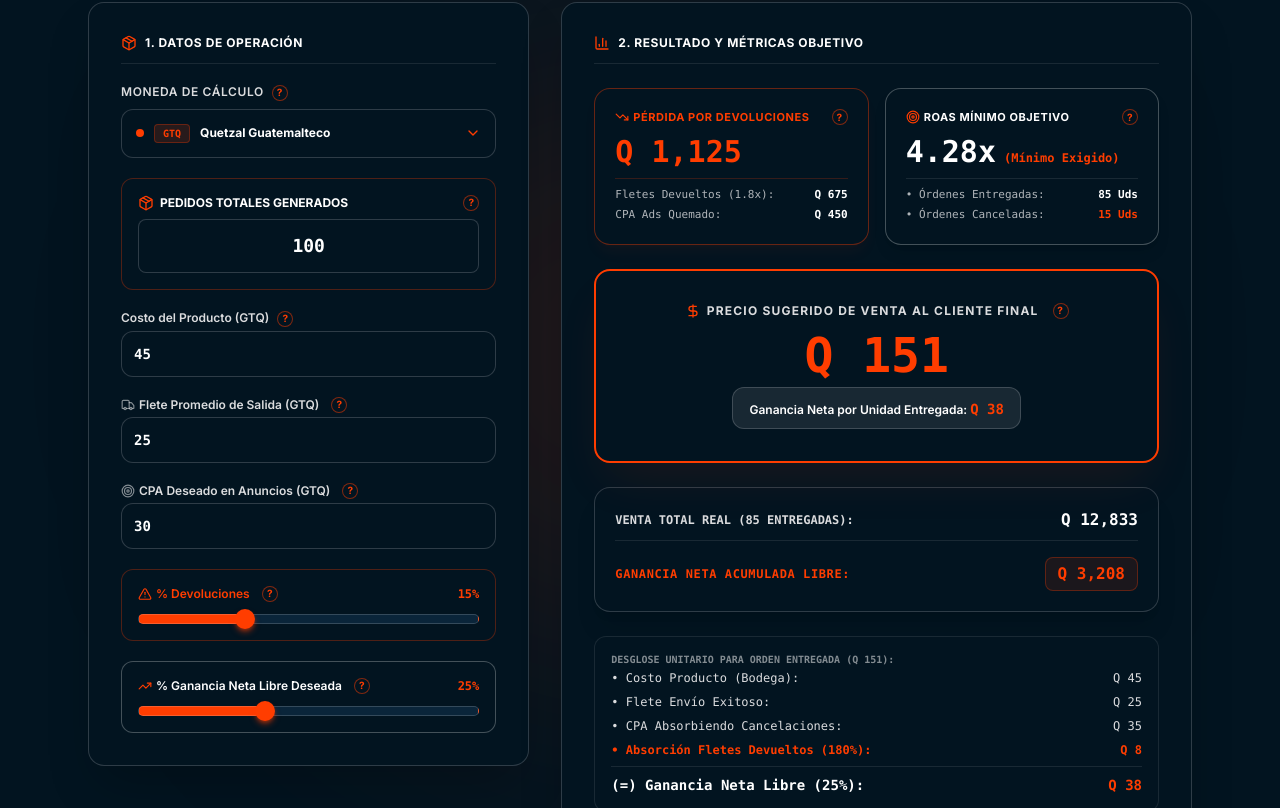
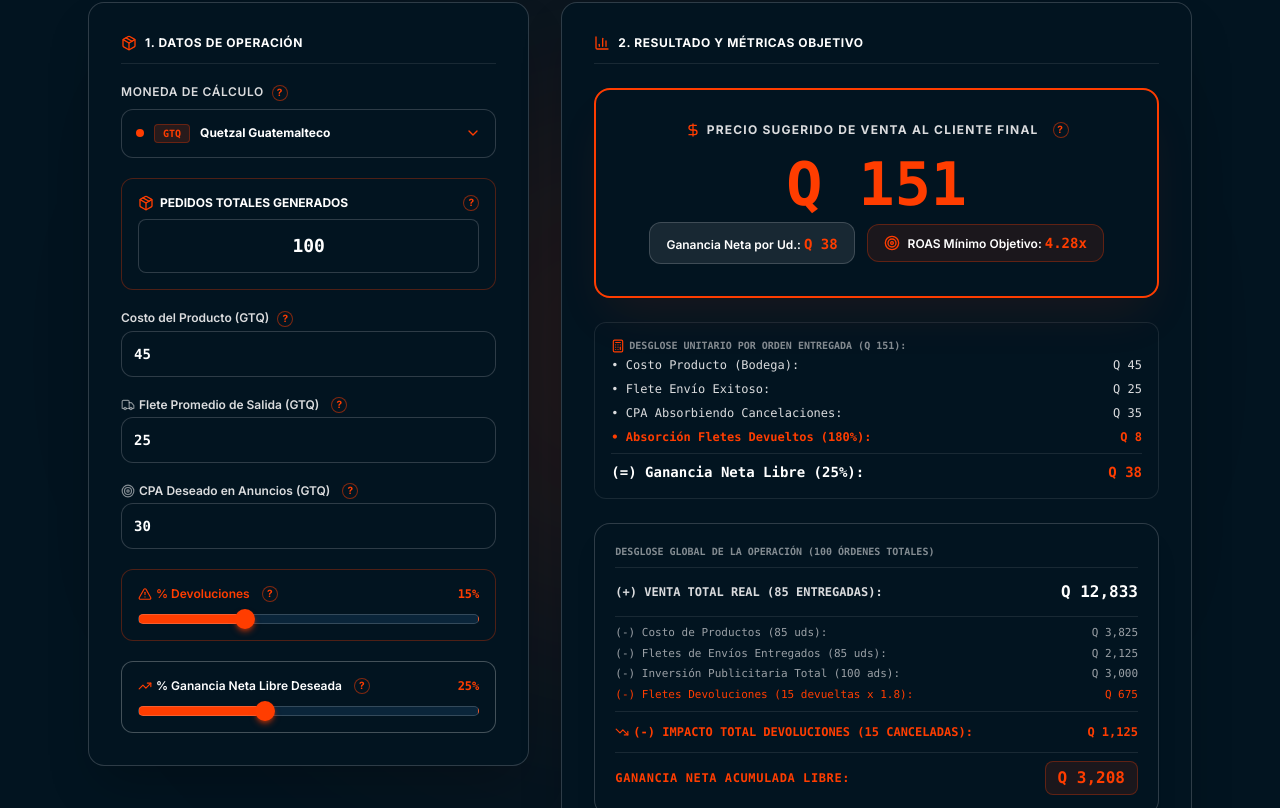
Before and after one commit to jleonardo9037/landing-vulkanexus, a Next.js app: page / in a window 1280 px wide. Shown: the part 2992-3800 px from the top of the page. Built offline with nearby package versions, Linux system fonts and the light colour scheme.

Commit message:
Update print statement from 'Hello' to 'Goodbye'

```diff
--- a/app/landing/calculadora.tsx
+++ b/app/landing/calculadora.tsx
@@ -14,7 +14,8 @@ import {
   ShieldAlert,
   Zap,
   TrendingDown,
-  DollarSign
+  DollarSign,
+  Calculator
 } from 'lucide-react';
 
 interface MonedaConfig {
@@ -226,7 +227,7 @@ export default function CalculadoraDropshipper() {
   const formatoMoneda = (monto: number) =>
     formatearMonedaLocal(monto, monedaSeleccionada);
 
-  // CÁLCULOS FINANCIEROS Y DE ABSORCIÓN DE PÉRDIDAS
+  // CÁLCULOS FINANCIEROS
   const metricasDropshipper = useMemo(() => {
     const totalGenerados = Math.max(1, Number(dropUnidades) || 1);
     const cProducto = Math.max(0, Number(dropCostoProducto) || 0);
@@ -238,11 +239,16 @@ export default function CalculadoraDropshipper() {
     const udsDevueltas = totalGenerados * pctDev;
     const udsEntregadas = totalGenerados - udsDevueltas;
 
-    const costoDevolucionPorPaquete = fIda * 1.8;
-    const costoTotalFletesDevueltos = udsDevueltas * costoDevolucionPorPaquete;
-    const cpaTotalPerdidoDevoluciones = udsDevueltas * cpaPorPedido;
+    // Desglose Unitario de Devolución
+    const fleteDevolucionUnidad = fIda * 1.8;
+    const cpaPerdidoUnidad = cpaPorPedido;
+
+    // Desglose Global de Devolución
+    const costoTotalFletesDevueltos = udsDevueltas * fleteDevolucionUnidad;
+    const cpaTotalPerdidoDevoluciones = udsDevueltas * cpaPerdidoUnidad;
     const perdidaTotalDevoluciones = costoTotalFletesDevueltos + cpaTotalPerdidoDevoluciones;
 
+    // Absorción
     const gastoTotalAds = totalGenerados * cpaPorPedido;
     const cpaEfectivoPorEntregado = udsEntregadas > 0 ? (gastoTotalAds / udsEntregadas) : 0;
     const castigoFletesUnitarioEfectivo = udsEntregadas > 0 ? (costoTotalFletesDevueltos / udsEntregadas) : 0;
@@ -258,12 +264,15 @@ export default function CalculadoraDropshipper() {
 
     const roasObjetivoReal = cpaEfectivoPorEntregado > 0 ? (precioVentaSugeridoFinal / cpaEfectivoPorEntregado) : 0;
 
+    // Métricas Globales Operaciones
+    const costoTotalProductosEntregados = cProducto * udsEntregadas;
+    const costoTotalFletesEntregados = fIda * udsEntregadas;
+
     return {
       qtyTotal: totalGenerados,
       qtyEntregadas: Math.round(udsEntregadas),
       qtyDevueltas: Math.round(udsDevueltas),
       fleteIda: fIda,
-      cpaPorPedido,
       cpaEfectivoPorEntregado,
       castigoFletesUnitarioEfectivo,
       costoTotalFletesDevueltos,
@@ -273,7 +282,10 @@ export default function CalculadoraDropshipper() {
       gananciaNetaUnidad,
       ventaTotalProyectada,
       gananciaNetaTotal,
-      roasObjetivoReal
+      roasObjetivoReal,
+      costoTotalProductosEntregados,
+      costoTotalFletesEntregados,
+      gastoTotalAds
     };
   }, [dropUnidades, dropCostoProducto, dropFletePromedio, dropCpaAds, dropTasaDevolucion, dropMargenDeseado]);
 
@@ -470,87 +482,11 @@ export default function CalculadoraDropshipper() {
               2. Resultado y Métricas Objetivo
             </span>
 
-            {/* TARJETAS SECUNDARIAS ANIMADAS */}
-            <div className="grid grid-cols-1 sm:grid-cols-2 gap-4">
-
-              {/* TARJETA 1: PÉRDIDA POR CANCELACIONES */}
+            {/* TARJETA PRINCIPAL: PRECIO SUGERIDO (CON ROAS MÍNIMO INTEGRADO) */}
             <motion.div
-                whileHover={{ y: -4, scale: 1.01 }}
+              whileHover={{ scale: 1.01 }}
               transition={{ type: "spring", stiffness: 300, damping: 20 }}
-                className="bg-[#021420] p-5 rounded-2xl border border-[#FF3D00]/40 flex flex-col justify-between space-y-2 shadow-lg shadow-[#FF3D00]/5 hover:shadow-[#FF3D00]/20 hover:border-[#FF3D00] transition-colors duration-300 cursor-pointer"
-              >
-                <span className="text-[11px] text-[#FF3D00] font-bold uppercase tracking-wider flex items-center justify-between">
-                  <span className="flex items-center gap-1">
-                    <TrendingDown className="w-3.5 h-3.5" />
-                    Pérdida por Devoluciones
-                  </span>
-                  <Tooltip contenido="Dinero invertido en fletes no cobrados y pauta publicitaria quemada por pedidos cancelados." />
-                </span>
-
-                <span className="text-2xl sm:text-3xl font-black font-mono text-[#FF3D00]">
-                  <AnimatedNumber
-                    value={metricasDropshipper.perdidaTotalDevoluciones}
-                    formatter={(v) => formatoMoneda(v)}
-                  />
-                </span>
-
-                <div className="border-t border-[#FF3D00]/20 pt-2 space-y-1 text-[11px] font-mono text-[#DBDCDE]/80">
-                  <div className="flex justify-between">
-                    <span>Fletes Devueltos (1.8x):</span>
-                    <span className="text-white font-bold">{formatoMoneda(metricasDropshipper.costoTotalFletesDevueltos)}</span>
-                  </div>
-                  <div className="flex justify-between">
-                    <span>CPA Ads Quemado:</span>
-                    <span className="text-white font-bold">{formatoMoneda(metricasDropshipper.cpaTotalPerdidoDevoluciones)}</span>
-                  </div>
-                </div>
-              </motion.div>
-
-              {/* TARJETA 2: ROAS OBJETIVO */}
-              <motion.div
-                whileHover={{ y: -4, scale: 1.01 }}
-                transition={{ type: "spring", stiffness: 300, damping: 20 }}
-                className="bg-[#021420] p-5 rounded-2xl border border-[#DBDCDE]/30 flex flex-col justify-between space-y-2 shadow-lg hover:border-[#FF3D00]/50 hover:shadow-[#FF3D00]/10 transition-colors duration-300 cursor-pointer"
-              >
-                <span className="text-[11px] text-white font-bold uppercase tracking-wider flex items-center justify-between">
-                  <span className="flex items-center gap-1">
-                    <Target className="w-3.5 h-3.5 text-[#FF3D00]" />
-                    ROAS Mínimo Objetivo
-                  </span>
-                  <Tooltip contenido="Relación Mínima en Anuncios para no perder dinero y mantener el margen deseado." />
-                </span>
-
-                <div className="flex items-baseline gap-2">
-                  <span className="text-2xl sm:text-3xl font-black font-mono text-white">
-                    <AnimatedNumber
-                      value={metricasDropshipper.roasObjetivoReal}
-                      formatter={(v) => `${v.toFixed(2)}x`}
-                    />
-                  </span>
-                  <span className="text-xs text-[#FF3D00] font-bold font-mono">
-                    (Mínimo Exigido)
-                  </span>
-                </div>
-
-                <div className="border-t border-[#DBDCDE]/10 pt-2 text-[11px] font-mono text-[#DBDCDE]/80 space-y-1">
-                  <div className="flex justify-between">
-                    <span>• Órdenes Entregadas:</span>
-                    <span className="text-white font-bold">{metricasDropshipper.qtyEntregadas} Uds</span>
-                  </div>
-                  <div className="flex justify-between">
-                    <span>• Órdenes Canceladas:</span>
-                    <span className="text-[#FF3D00] font-bold">{metricasDropshipper.qtyDevueltas} Uds</span>
-                  </div>
-                </div>
-              </motion.div>
-
-            </div>
-
-            {/* TARJETA 3: PRECIO SUGERIDO DESTACADO ANIMADO */}
-            <motion.div
-              whileHover={{ scale: 1.015 }}
-              transition={{ type: "spring", stiffness: 300, damping: 20 }}
-              className="bg-[#021420] p-6 sm:p-8 rounded-2xl border-2 border-[#FF3D00] text-center space-y-3 shadow-2xl shadow-[#FF3D00]/10 hover:shadow-[#FF3D00]/25 transition-all duration-300 cursor-pointer relative overflow-hidden"
+              className="bg-[#021420] p-6 sm:p-8 rounded-2xl border-2 border-[#FF3D00] text-center space-y-4 shadow-2xl shadow-[#FF3D00]/10 hover:shadow-[#FF3D00]/25 transition-all duration-300 cursor-pointer relative overflow-hidden"
             >
               <span className="text-xs font-bold text-[#DBDCDE] uppercase tracking-widest block flex items-center justify-center gap-1.5">
                 <DollarSign className="w-4 h-4 text-[#FF3D00]" />
@@ -558,16 +494,17 @@ export default function CalculadoraDropshipper() {
                 <Tooltip contenido="Precio recomendado para proteger tu margen neto absorbiendo cancelaciones y pauta total." />
               </span>
 
-              <span className="text-3xl sm:text-5xl font-black font-mono text-[#FF3D00] block my-2">
+              <span className="text-4xl sm:text-6xl font-black font-mono text-[#FF3D00] block my-2">
                 <AnimatedNumber
                   value={metricasDropshipper.precioVentaSugeridoFinal}
                   formatter={(v) => formatoMoneda(v)}
                 />
               </span>
 
-              <div className="bg-[#DBDCDE]/10 inline-block px-4 py-2 rounded-xl border border-[#DBDCDE]/20">
+              <div className="flex flex-wrap items-center justify-center gap-3">
+                <div className="bg-[#DBDCDE]/10 px-4 py-2 rounded-xl border border-[#DBDCDE]/20">
                   <span className="text-xs text-white font-semibold">
-                  Ganancia Neta por Unidad Entregada:{" "}
+                    Ganancia Neta por Ud.:{" "}
                     <span className="text-[#FF3D00] font-mono font-bold text-sm">
                       <AnimatedNumber
                         value={metricasDropshipper.gananciaNetaUnidad}
@@ -576,24 +513,28 @@ export default function CalculadoraDropshipper() {
                     </span>
                   </span>
                 </div>
+
+                {/* ROAS MÍNIMO INTEGRADO */}
+                <div className="bg-[#FF3D00]/10 px-4 py-2 rounded-xl border border-[#FF3D00]/30 flex items-center gap-2">
+                  <Target className="w-4 h-4 text-[#FF3D00]" />
+                  <span className="text-xs text-white font-semibold">
+                    ROAS Mínimo Objetivo:{" "}
+                    <span className="text-[#FF3D00] font-mono font-bold text-sm">
+                      <AnimatedNumber
+                        value={metricasDropshipper.roasObjetivoReal}
+                        formatter={(v) => `${v.toFixed(2)}x`}
+                      />
+                    </span>
+                  </span>
+                </div>
+              </div>
             </motion.div>
 
-            {/* TOTALES ACUMULADOS */}
-            <div className="bg-[#021420] border border-[#DBDCDE]/20 p-5 rounded-2xl space-y-3 font-mono shadow-xl">
-              <div className="flex justify-between items-center text-xs border-b border-[#DBDCDE]/10 pb-2">
-                <span className="text-[#DBDCDE] uppercase font-bold">Venta Total Real ({metricasDropshipper.qtyEntregadas} entregadas):</span>
-                <span className="text-white font-black text-base">{formatoMoneda(metricasDropshipper.ventaTotalProyectada)}</span>
-              </div>
-              <div className="flex justify-between items-center text-xs pt-1">
-                <span className="text-[#FF3D00] uppercase font-extrabold tracking-wider">Ganancia Neta Acumulada Libre:</span>
-                <span className="text-[#FF3D00] font-black text-base bg-[#FF3D00]/10 px-3 py-1 rounded-lg border border-[#FF3D00]/30">{formatoMoneda(metricasDropshipper.gananciaNetaTotal)}</span>
-              </div>
-            </div>
-
-            {/* DESGLOSE FINANCIERO */}
+            {/* DESGLOSE UNITARIO COMPLETO (POR ORDEN ENTREGADA) */}
             <div className="bg-[#021420] p-4 rounded-xl border border-[#DBDCDE]/10 space-y-2 text-xs font-mono">
-              <span className="text-[10px] text-[#DBDCDE]/60 font-bold uppercase block mb-1">
-                Desglose unitario para orden entregada ({formatoMoneda(metricasDropshipper.precioVentaSugeridoFinal)}):
+              <span className="text-[10px] text-[#DBDCDE]/60 font-bold uppercase block mb-1 flex items-center gap-1">
+                <Calculator className="w-3.5 h-3.5 text-[#FF3D00]" />
+                Desglose Unitario por Orden Entregada ({formatoMoneda(metricasDropshipper.precioVentaSugeridoFinal)}):
               </span>
               <div className="flex justify-between text-[#DBDCDE]">
                 <span>• Costo Producto (Bodega):</span>
@@ -617,6 +558,55 @@ export default function CalculadoraDropshipper() {
               </div>
             </div>
 
+            {/* DESGLOSE GLOBAL COMPLETO (TODA LA OPERACIÓN) */}
+            <div className="bg-[#021420] border border-[#DBDCDE]/20 p-5 rounded-2xl space-y-3 font-mono shadow-xl">
+              <span className="text-[10px] text-[#DBDCDE]/60 font-bold uppercase block border-b border-[#DBDCDE]/10 pb-2">
+                Desglose Global de la Operación ({metricasDropshipper.qtyTotal} Órdenes Totales)
+              </span>
+
+              {/* INGRESOS GLOBALES */}
+              <div className="flex justify-between items-center text-xs">
+                <span className="text-[#DBDCDE] uppercase font-bold">(+) Venta Total Real ({metricasDropshipper.qtyEntregadas} entregadas):</span>
+                <span className="text-white font-black text-base">{formatoMoneda(metricasDropshipper.ventaTotalProyectada)}</span>
+              </div>
+
+              {/* COSTOS GLOBALES */}
+              <div className="space-y-1 text-[11px] text-[#DBDCDE]/70 border-t border-b border-[#DBDCDE]/10 py-2">
+                <div className="flex justify-between">
+                  <span>(-) Costo de Productos ({metricasDropshipper.qtyEntregadas} uds):</span>
+                  <span>{formatoMoneda(metricasDropshipper.costoTotalProductosEntregados)}</span>
+                </div>
+                <div className="flex justify-between">
+                  <span>(-) Fletes de Envíos Entregados ({metricasDropshipper.qtyEntregadas} uds):</span>
+                  <span>{formatoMoneda(metricasDropshipper.costoTotalFletesEntregados)}</span>
+                </div>
+                <div className="flex justify-between">
+                  <span>(-) Inversión Publicitaria Total ({metricasDropshipper.qtyTotal} ads):</span>
+                  <span>{formatoMoneda(metricasDropshipper.gastoTotalAds)}</span>
+                </div>
+                <div className="flex justify-between text-[#FF3D00]">
+                  <span>(-) Fletes Devoluciones ({metricasDropshipper.qtyDevueltas} devueltas x 1.8):</span>
+                  <span>{formatoMoneda(metricasDropshipper.costoTotalFletesDevueltos)}</span>
+                </div>
+              </div>
+
+              {/* TOTAL PÉRDIDA Y GANANCIA NETAS */}
+              <div className="flex justify-between items-center text-xs text-[#FF3D00] font-semibold">
+                <span className="flex items-center gap-1 uppercase">
+                  <TrendingDown className="w-3.5 h-3.5" />
+                  (-) Impacto Total Devoluciones ({metricasDropshipper.qtyDevueltas} canceladas):
+                </span>
+                <span className="font-bold">{formatoMoneda(metricasDropshipper.perdidaTotalDevoluciones)}</span>
+              </div>
+
+              <div className="flex justify-between items-center text-xs pt-2 border-t border-[#DBDCDE]/10">
+                <span className="text-[#FF3D00] uppercase font-extrabold tracking-wider">Ganancia Neta Acumulada Libre:</span>
+                <span className="text-[#FF3D00] font-black text-base bg-[#FF3D00]/10 px-3 py-1 rounded-lg border border-[#FF3D00]/30">
+                  {formatoMoneda(metricasDropshipper.gananciaNetaTotal)}
+                </span>
+              </div>
+            </div>
+
             {/* CRITERIO FINANCIERO */}
             <div className="bg-[#021420] border border-[#DBDCDE]/10 rounded-2xl p-4 space-y-2">
               <div className="flex items-center gap-2">
```
Lines whose indentation alone changed are shown as unchanged.
